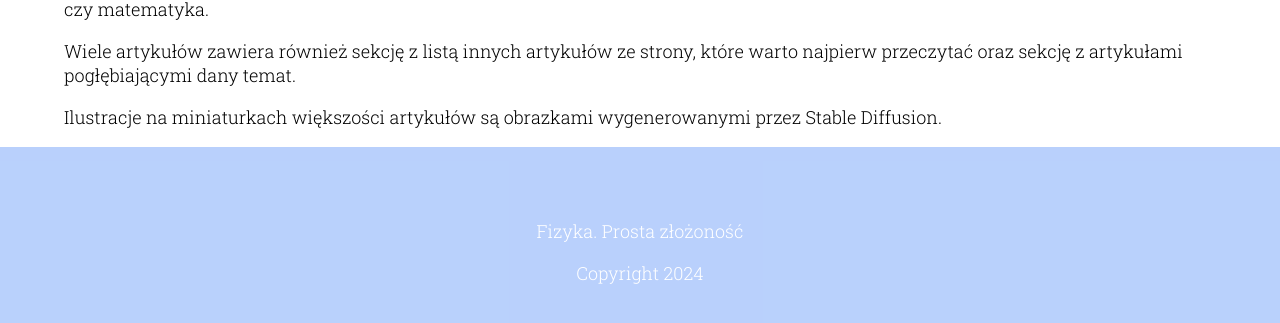
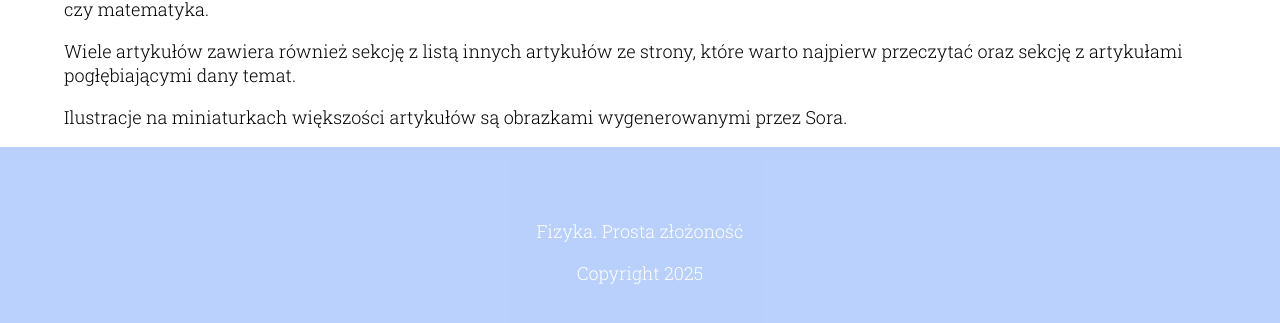
Before and after one commit to gczelusta/gczelusta.github.io, a Jekyll site: the page built from index.html, in a window 1280 px wide and 900 px high, scrolled down 821 px. Shown: the part 543-866 px from the top of the window. Built offline with Jekyll 4.4.1, drawn with Linux system fonts in a browser that asks for light colours; some of the changed text lies outside the part shown.

```diff
--- a/_layouts/default.html
+++ b/_layouts/default.html
@@ -52,7 +52,7 @@
 		</div>
         <footer>
             <p>Fizyka. Prosta złożoność</p>
-            <p>Copyright 2024</p>
+            <p>Copyright 2025</p>
         </footer>
     </body>
 
--- a/index.html
+++ b/index.html
@@ -41,4 +41,4 @@ title: Strona główna
 <p>Ostatnia zakładka Publikacje będzie zawierać popularnonaukowe opisy publikacji naukowych wraz z odnośnikami do oryginalej treści publikacji.</p> -->
 <p>Wszystkie artykuły mają oznaczenie poziomu trudności. Jedna kropka <span style="color: rgb(50, 91, 205)">&#9679;&#9675;&#9675;</span> oznacza, że do zrozumienia danej treści nie jest wymagana żadna specjalistyczna wiedza, czyli wystarczy wiedza na poziomie licealnym. Dwie kropki <span style="color: rgb(50, 91, 205)">&#9679;&#9679;&#9675;</span> oznaczają, że potrzebna jest wiedza z fizyki, matematyki czy informatyki na poziomie pierwszego roku studiów kierunku ścisłego lub technicznego. Trzy kropki <span style="color: rgb(50, 91, 205)">&#9679;&#9679;&#9679;</span> oznaczają, że potrzebna jest znajomość zagadnień bardziej specjalistycznych, czyli na poziomie wyższych lat studiów takich jak fizyka czy matematyka.</p>
 <p>Wiele artykułów zawiera również sekcję z listą innych artykułów ze strony, które warto najpierw przeczytać oraz sekcję z artykułami pogłębiającymi dany temat.</p>
-<p>Ilustracje na miniaturkach większości artykułów są obrazkami wygenerowanymi przez Stable Diffusion.</p>
+<p>Ilustracje na miniaturkach większości artykułów są obrazkami wygenerowanymi przez Sora.</p>
```
Also changed, not shown: _blog/lang.md (+2 -2 lines), _blog/more_dimensions.md (+1 -1 lines), _data/navigation.yml (+8 -4 lines), aboutme.html (added, +8 -0 lines), projects.html (added, +15 -0 lines).
